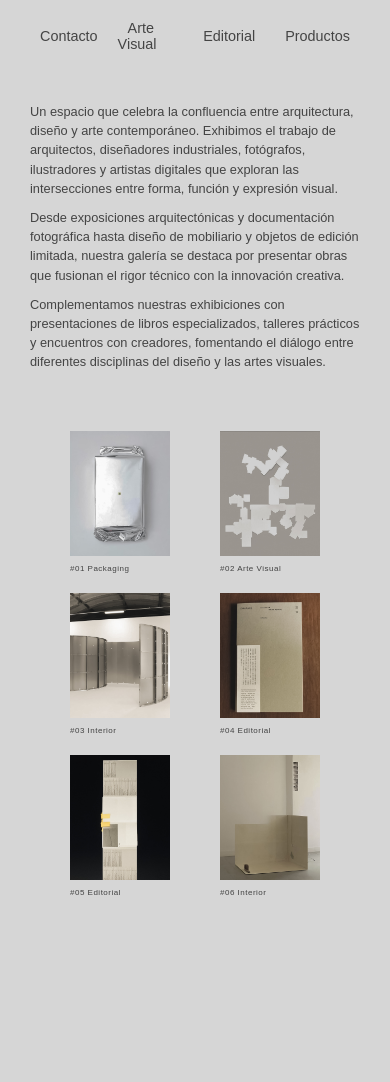
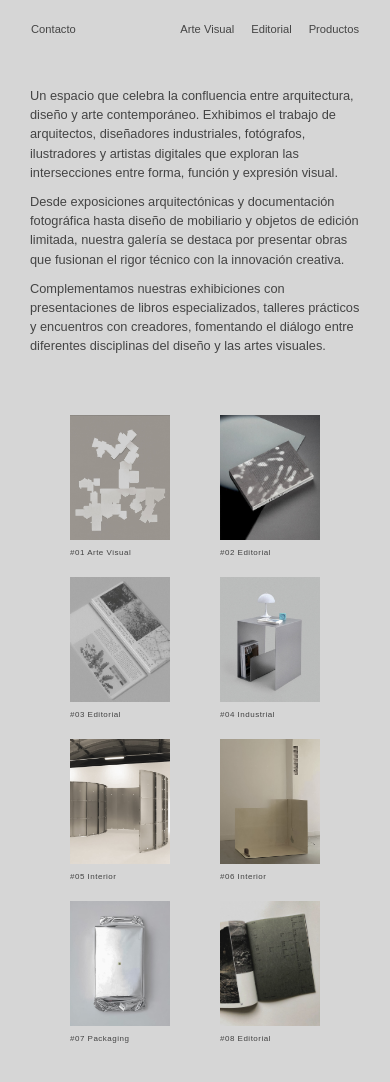
Before and after one commit to ivanrusansky/ivanrusansky.github.io, a plain HTML site: page index.html in a window 390 px wide. Before the commit the page ends 897 px from the top, so only its background shows below. Drawn offline with Linux system fonts and the light colour scheme; a web font is replaced by a local one.

Commit message:
Actualización de la galería: Reorganización de eventos en productos.html y mejoras en la navegación móvil

```diff
--- a/css/mobile.css
+++ b/css/mobile.css
@@ -11,17 +11,18 @@
 
     .navbar {
         width: 100%;
-        padding: 20px 15px;
+        padding: 20px 10px;
     }
 
     .navbar ul {
-        gap: 10px;
+        gap: 5px;
     }
 
     .contact-link a,
     .navbar ul li a {
-        font-size: 0.9rem;
-        padding: 5px 10px;
+        font-size: 0.7rem;
+        padding: 5px 6px;
+        white-space: nowrap;
     }
 
     .hero-image,
@@ -67,6 +68,7 @@
     .gallery {
         display: flex;
         justify-content: center;
+        margin-bottom: 60px; /* Added bottom margin for mobile */
     }
 
     .gallery-row {
--- a/css/style.css
+++ b/css/style.css
@@ -100,7 +100,7 @@ body {
 .gallery {
     width: 700px; /* Reduced from 900px */
     margin: 0 auto;
-    padding: 40px 0;
+    padding: 40px 0 80px 0; /* Added more padding at bottom */
 }
 
 .gallery-row {
--- a/index.html
+++ b/index.html
@@ -42,28 +42,36 @@
 <main class="gallery">
     <div class="gallery-row">
         <div class="gallery-item">
-            <div class="img-frame"><img src="img/packaging.jpg" alt="Packaging"></div>
-            <div class="img-label">#01 Packaging</div>
+            <div class="img-frame"><img src="img/indeximg/collage.jpg" alt="Art Collage"></div>
+            <div class="img-label">#01 Arte Visual</div>
         </div>
         <div class="gallery-item">
-            <div class="img-frame"><img src="img/collage.jpg" alt="Collage"></div>
-            <div class="img-label">#02 Arte Visual</div>
+            <div class="img-frame"><img src="img/indeximg/editorial.jpg" alt="Editorial Design"></div>
+            <div class="img-label">#02 Editorial</div>
         </div>
         <div class="gallery-item">
-            <div class="img-frame"><img src="img/interior.jpg" alt="Interior"></div>
-            <div class="img-label">#03 Interior</div>
+            <div class="img-frame"><img src="img/indeximg/editorial2.jpg" alt="Editorial Design"></div>
+            <div class="img-label">#03 Editorial</div>
         </div>
         <div class="gallery-item">
-            <div class="img-frame"><img src="img/book.jpg" alt="Book"></div>
-            <div class="img-label">#04 Editorial</div>
+            <div class="img-frame"><img src="img/indeximg/industrial.jpg" alt="Industrial Design"></div>
+            <div class="img-label">#04 Industrial</div>
         </div>
         <div class="gallery-item">
-            <div class="img-frame"><img src="img/editorial.jpg" alt="Editorial"></div>
-            <div class="img-label">#05 Editorial</div>
+            <div class="img-frame"><img src="img/indeximg/interior.jpg" alt="Interior Design"></div>
+            <div class="img-label">#05 Interior</div>
         </div>
         <div class="gallery-item">
-            <div class="img-frame"><img src="img/interior2.jpg" alt="Interior 2"></div>
+            <div class="img-frame"><img src="img/indeximg/interior2.jpg" alt="Interior Design"></div>
             <div class="img-label">#06 Interior</div>
+        </div>
+        <div class="gallery-item">
+            <div class="img-frame"><img src="img/indeximg/packaging.jpg" alt="Packaging Design"></div>
+            <div class="img-label">#07 Packaging</div>
+        </div>
+        <div class="gallery-item">
+            <div class="img-frame"><img src="img/indeximg/libro42.jpg" alt="Editorial Series"></div>
+            <div class="img-label">#08 Editorial</div>
         </div>
     </div>
 </main>
```
Also changed, not shown: paginas/productos.html (+31 -2 lines), img/editorial.jpg (deleted), img/indeximg/book.jpg (renamed from img/book.jpg), img/indeximg/collage.jpg (renamed from img/collage.jpg), img/indeximg/editorial.jpg (added), img/indeximg/editorial2.jpg (added), img/indeximg/industrial.jpg (added), img/indeximg/interior.jpg (renamed from img/interior.jpg), img/indeximg/interior2.jpg (renamed from img/interior2.jpg), img/indeximg/libro42.jpg (renamed from img/libro42.jpg), img/indeximg/packaging.jpg (renamed from img/packaging.jpg), img/indeximg/packaging2.jpg (added), img/indeximg/packaging3.jpg (added), img/indeximg/packaging4.jpg (added).
